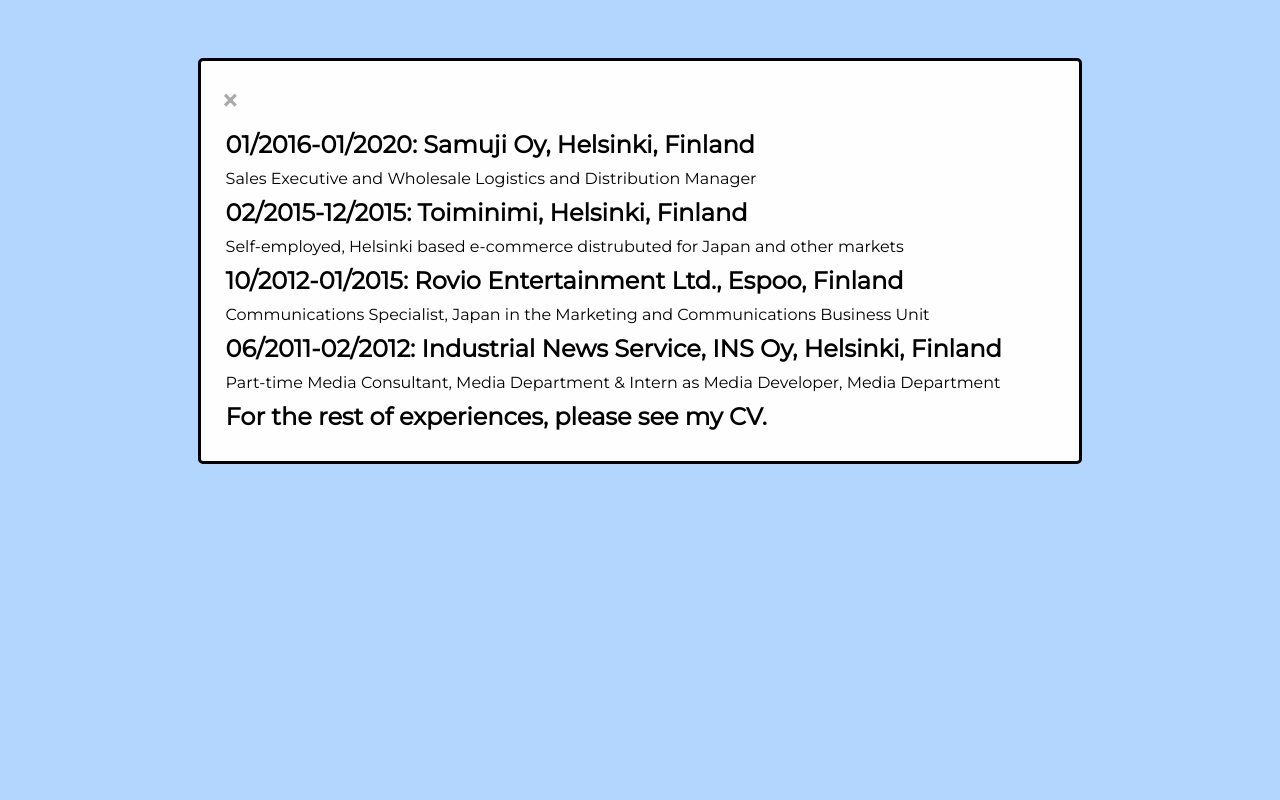
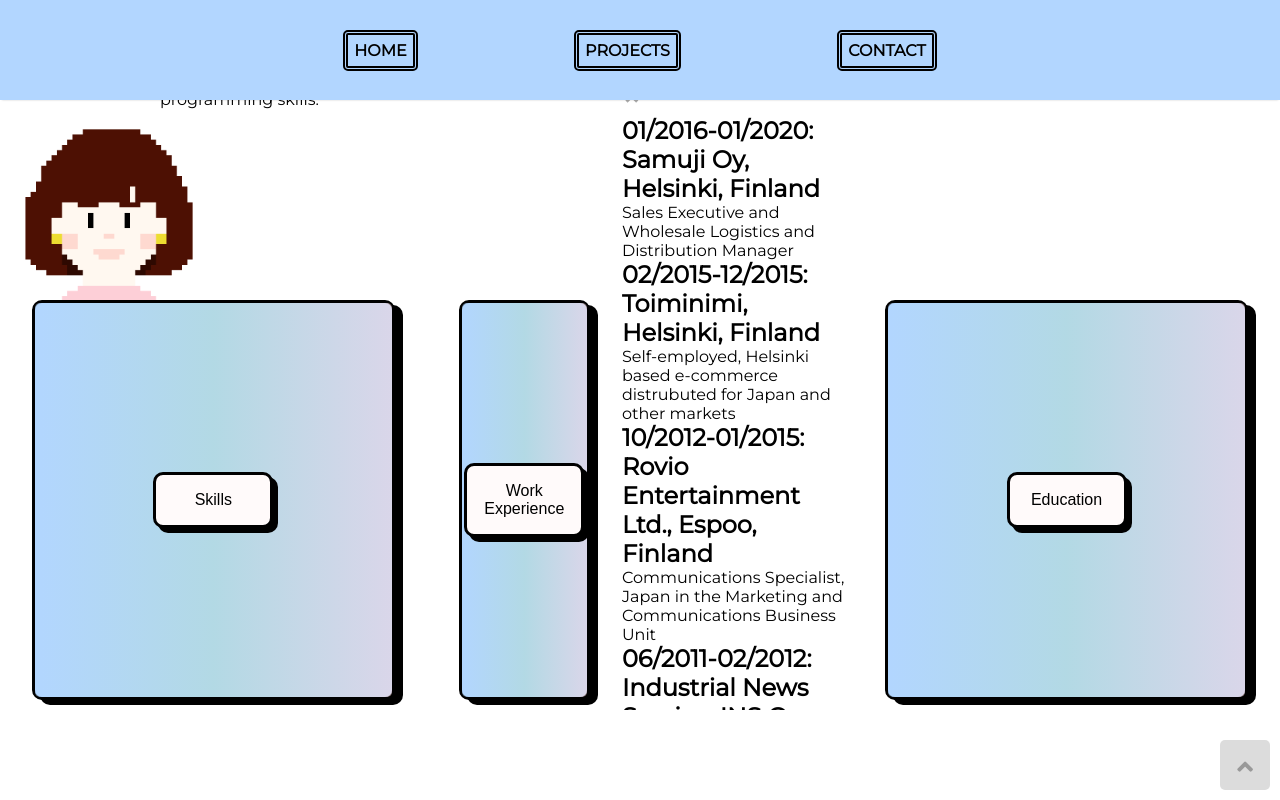
Before and after one commit to makiyo-ronkko/makiyo-website, a React (Create React App) app: page / in a window 1280 px wide. Both pictures are taken after a click on the button "Work Experience". Shown: the top 800 px of the page. Built offline with nearby package versions, Linux system fonts and the light colour scheme; no server answers.

Commit message:
Remove unused codes

```diff
--- a/src/Components/Modal/Modal2.js
+++ b/src/Components/Modal/Modal2.js
@@ -5,12 +5,9 @@
   if (!show2) {
     return null;
   }
-  //   const showHideClassName = show ? 'modal display-block' : 'modal display-none';
-  const showHideClassName = show2 ? 'block' : 'none';
-
   return (
-    <div id='work-pop-up' className='modal' style={{ display: 'block' }}>
-      <div className='modal-content' id='work-modal'>
+    <div id='work-pop-up' className='Modal' style={{ display: 'block' }}>
+      <div className='Modal-content' id='work-modal'>
         <span className='close' onClick={handleClose2}>
           &times;
         </span>
--- a/src/Components/Modal/Modal3.js
+++ b/src/Components/Modal/Modal3.js
@@ -6,11 +6,11 @@
     return null;
   }
   //   const showHideClassName = show ? 'modal display-block' : 'modal display-none';
-  const showHideClassName = show3 ? 'block' : 'none';
+  // const showHideClassName = show3 ? 'block' : 'none';
 
   return (
-    <div id='education-pop-up' className='modal' style={{ display: 'block' }}>
-      <div className='modal-content'>
+    <div id='education-pop-up' className='Modal' style={{ display: 'block' }}>
+      <div className='Modal-content'>
         <span className='close' onClick={handleClose3}>
           &times;
         </span>
```
